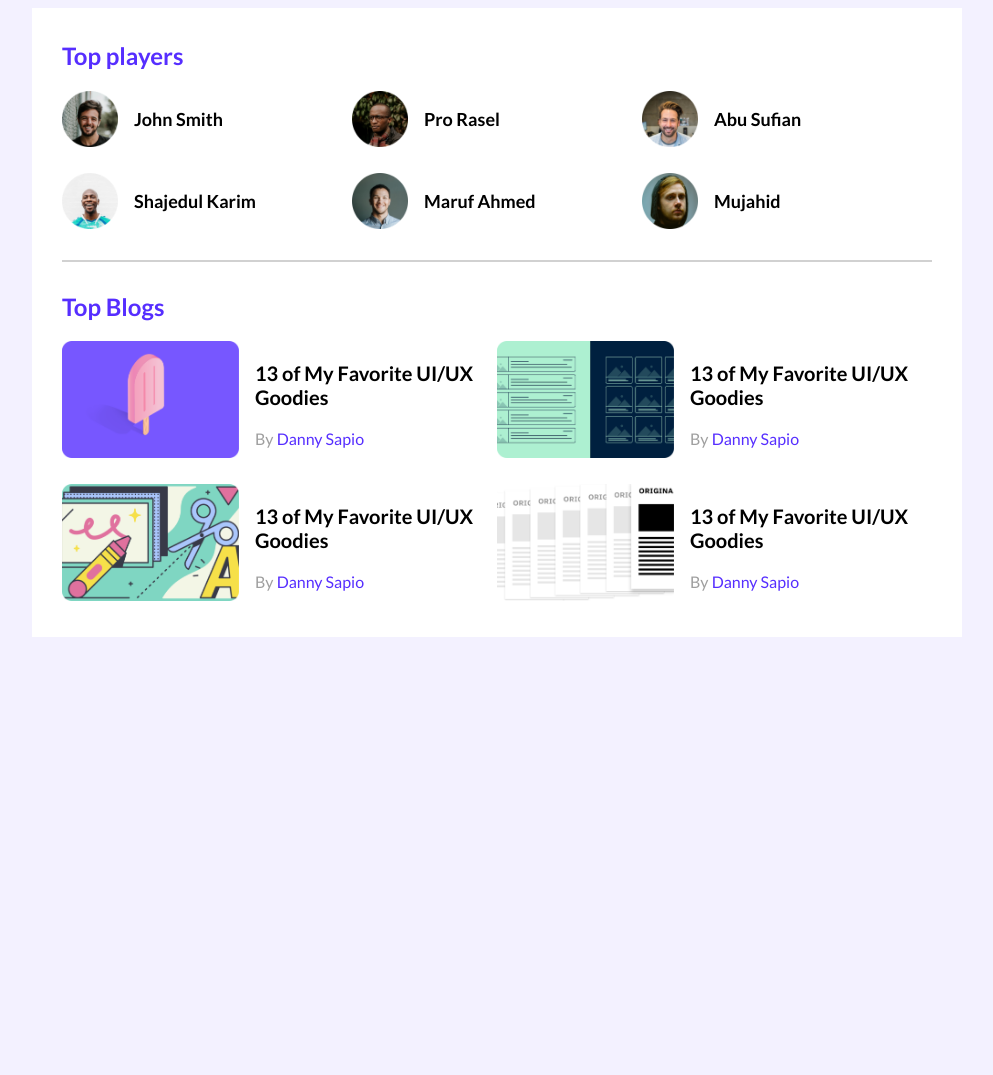
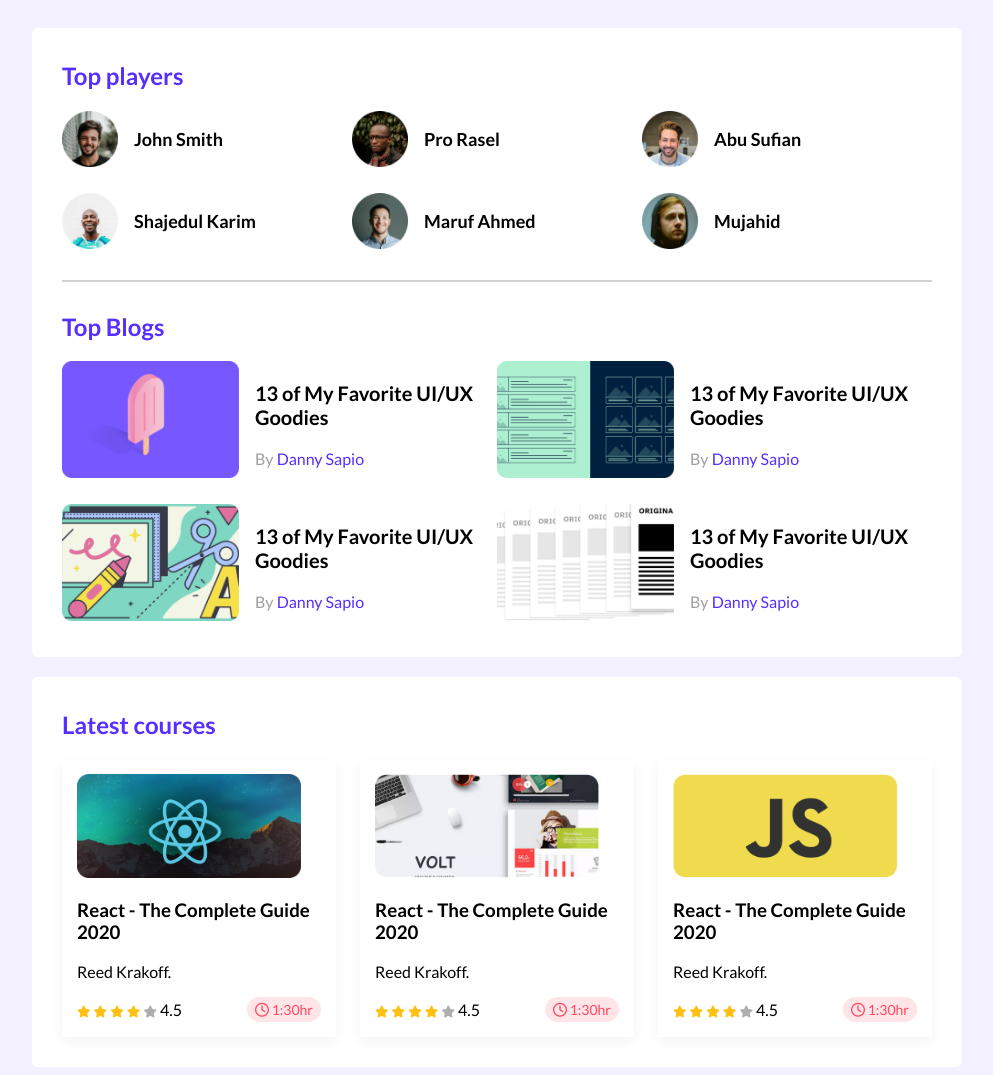
Before and after one commit to tirahman105/leader-board, a plain HTML site: page index.html in a window 1280 px wide. Shown: the whole page, without its empty margins (143-1136 px from the left). Before the commit the page ends 800 px from the top, so only its background shows below. Drawn offline with Linux system fonts and the light colour scheme.

Commit message:
course section added

```diff
--- a/index.html
+++ b/index.html
@@ -8,6 +8,10 @@
 
     <!-- google-font -->
     <link rel="preconnect" href="https://fonts.googleapis.com"><link rel="preconnect" href="https://fonts.gstatic.com" crossorigin><link href="https://fonts.googleapis.com/css2?family=Lato:wght@400;700;900&display=swap" rel="stylesheet">
+
+    <!-- fontawsome -->
+    <script src="https://kit.fontawesome.com/fd9a4fb22e.js" crossorigin="anonymous"></script>
+
     <!-- stylesheet -->
     <link rel="stylesheet" href="styles/style.css">
 </head>
@@ -98,6 +102,99 @@
 
             </div>
         </section>
+        <!-- latest course section -->
+        <section class="container">
+            <h1 class="section-title">Latest courses</h1>
+            <div class="courses">
+                <div class="course">
+                    <div class="course-banner">
+                        <img src="images/courses/course-1.png" alt="">
+                    </div>
+                    <div class="course-details">
+                        <h3 class="course-title">
+                            React - The Complete Guide 2020
+                        </h3>
+                        <p class="course-author">
+                            Reed Krakoff.
+                        </p>
+                        <div class="course-info">
+                            <div>
+                               <i class="fa-solid fa-star filed"></i>
+                               <i class="fa-solid fa-star filed"></i>
+                               <i class="fa-solid fa-star filed"></i>
+                               <i class="fa-solid fa-star filed"></i>
+                               <i class="fa-solid fa-star empty"></i>
+                               <span>  4.5</span>
+                            </div>
+
+                            <div class="course-duration">
+                                <i class="fa-regular fa-clock"></i>
+                                1:30hr
+                            </div>
+
+                        </div>
+                    </div>
+                </div>
+                <div class="course">
+                    <div class="course-banner">
+                        <img src="images/courses/course-2.png" alt="">
+                    </div>
+                    <div class="course-details">
+                        <h3 class="course-title">
+                            React - The Complete Guide 2020
+                        </h3>
+                        <p class="course-author">
+                            Reed Krakoff.
+                        </p>
+                        <div class="course-info">
+                            <div>
+                               <i class="fa-solid fa-star filed"></i>
+                               <i class="fa-solid fa-star filed"></i>
+                               <i class="fa-solid fa-star filed"></i>
+                               <i class="fa-solid fa-star filed"></i>
+                               <i class="fa-solid fa-star empty"></i>
+                               <span>  4.5</span>
+                            </div>
+
+                            <div class="course-duration">
+                                <i class="fa-regular fa-clock"></i>
+                                1:30hr
+                            </div>
+
+                        </div>
+                    </div>
+                </div>
+                <div class="course">
+                    <div class="course-banner">
+                        <img src="images/courses/course-3.png" alt="">
+                    </div>
+                    <div class="course-details">
+                        <h3 class="course-title">
+                            React - The Complete Guide 2020
+                        </h3>
+                        <p class="course-author">
+                            Reed Krakoff.
+                        </p>
+                        <div class="course-info">
+                            <div>
+                               <i class="fa-solid fa-star filed"></i>
+                               <i class="fa-solid fa-star filed"></i>
+                               <i class="fa-solid fa-star filed"></i>
+                               <i class="fa-solid fa-star filed"></i>
+                               <i class="fa-solid fa-star empty"></i>
+                               <span>  4.5</span>
+                            </div>
+
+                            <div class="course-duration">
+                                <i class="fa-regular fa-clock"></i>
+                                1:30hr
+                            </div>
+
+                        </div>
+                    </div>
+                </div>
+            </div>
+        </section>
     </main>
 
 </body>
--- a/styles/style.css
+++ b/styles/style.css
@@ -4,12 +4,15 @@ body {
 }
 main {
   display: flex;
-  justify-content: center;
+  flex-direction: column;
+  align-items: center;
 }
 .container {
   background-color: #fff;
   width: 870px;
   padding: 30px;
+  margin-top: 20px;
+  border-radius: 6px;
 }
 hr {
   border: 1px solid #d1d1d1;
@@ -71,3 +74,48 @@ hr {
     text-decoration: none;
     color: #562eff;
 }
+
+/* courses styles */
+.courses{
+    display: grid;
+    grid-template-columns: repeat(3, 1fr);
+    grid-column-gap:24px;
+
+}
+.course{
+    padding: 15px;
+    box-shadow: 0px 5.34229px 13.3557px rgba(0, 0, 0, 0.05);
+}
+.course .course-banner img{
+    width: 224px;
+    height: 104px;
+}
+.course-info{
+    display: flex;
+    align-items: center;
+    justify-content: space-between;
+}
+.fa-star{
+    font-size: 12px;
+}
+.fa-star.filed{
+    color: #FFC014;
+}
+.fa-star.empty{
+    color: #AEAEAE;
+}
+.course-duration{
+    background-color: #FFE4E8;
+    border-radius: 14px;
+    padding: 4px 8px;
+    color: #FF4A60;
+    font-size: 14px;
+}
+
+/* -------------------
+---media query------- */
+
+/* mobile device */
+@media only screen and (max-width:688px) {
+
+}
```
